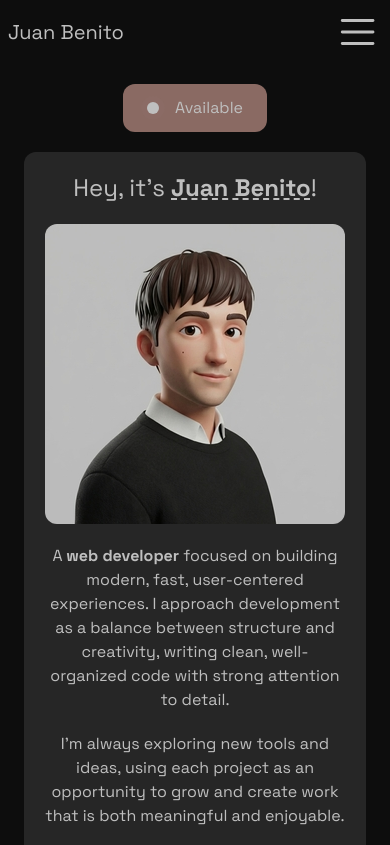
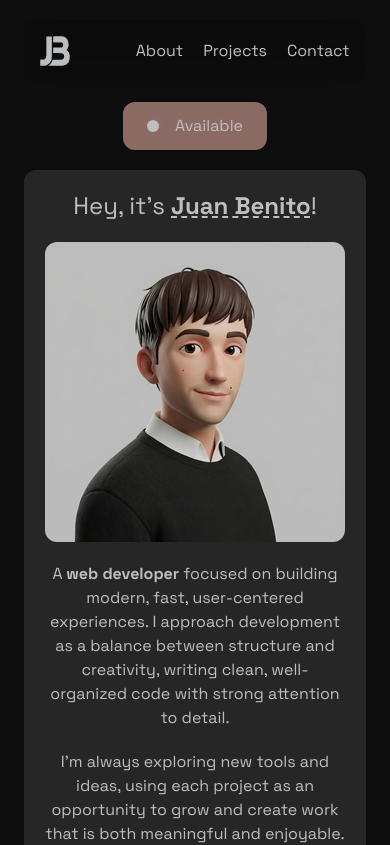
Before and after one commit to juanbenito-dev/portfolio, a Next.js app: page /en in a window 390 px wide. Shown: the top 845 px of the page. Built offline with nearby package versions, Linux system fonts and the light colour scheme.

Commit message:
feat: add "JB" logo to nav & remove unnecessary responsive logic & classes

```diff
--- a/app/components/nav.tsx
+++ b/app/components/nav.tsx
@@ -1,38 +1,29 @@
-"use client";
-
+import Image from "next/image";
 import Link from "next/link";
-import { useState } from "react";
-import Hamburger from "@/app/components/icons/hamburger";
 
 const links = [
+  { name: "About", href: "/about" },
   { name: "Projects", href: "/projects" },
-  { name: "About", href: "/about" },
   { name: "Contact", href: "/contact" },
 ];
 
 export default function Nav() {
-  const [isMobileNavExpanded, setIsMobileNavExpanded] = useState(false);
+  return (
+    <header className="bg-secondary/50 sticky top-5 z-10 mx-auto my-5 w-7/8 overflow-hidden rounded-xl p-4">
+      <div className="absolute inset-0 h-[200%] backdrop-blur-lg"></div>
 
-  function handleClick() {
-    setIsMobileNavExpanded(!isMobileNavExpanded);
-  }
-
-  return (
-    <header
-      className={`bg-secondary sticky top-0 z-10 flex flex-wrap items-center justify-between p-2 ${isMobileNavExpanded ? "" : "border-be-neutral/50 border-be"}`}
-    >
-      <Link href="/" className="text-xl">
-        Juan Benito
+      <div className="relative flex items-center justify-between">
+        <Link href="/">
+          <Image
+            src="/jb.svg"
+            alt="'JB' logo (short for Juan Benito)"
+            width={30}
+            height={30}
+          />
         </Link>
 
-      <button type="button" onClick={handleClick} className="md:hidden">
-        <Hamburger />
-      </button>
-
-      <nav
-        className={`border-bs-neutral/50 absolute inset-x-0 top-full border-bs bg-inherit p-2 md:static md:block md:border-none ${isMobileNavExpanded ? "block" : "hidden"}`}
-      >
-        <ul className="flex flex-col items-center md:flex-row">
+        <nav>
+          <ul className="flex items-center gap-x-5">
             {links.map((link) => (
               <Link key={link.name} href={link.href}>
                 {link.name}
@@ -40,6 +31,7 @@ export default function Nav() {
             ))}
           </ul>
         </nav>
+      </div>
     </header>
   );
 }
```
Also changed, not shown: public/jb.svg (added). Lines whose indentation alone changed are shown as unchanged.
